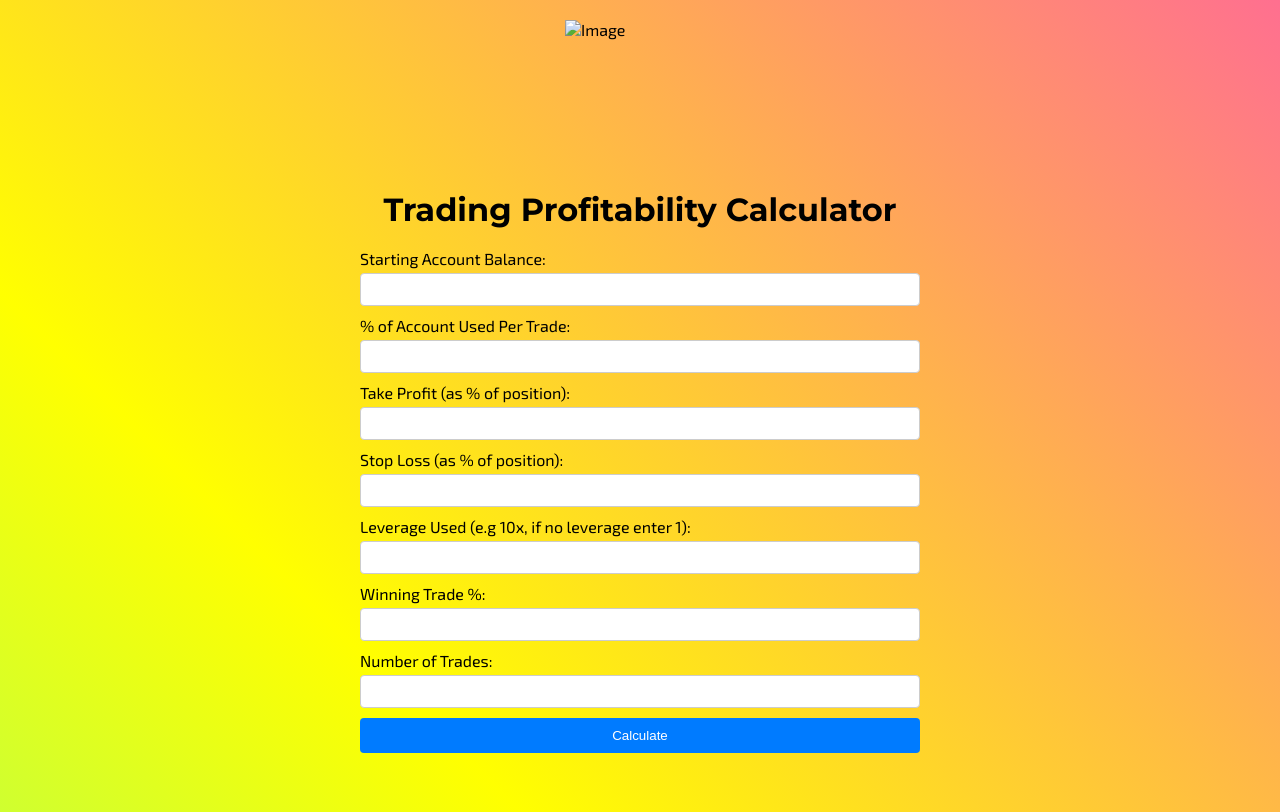
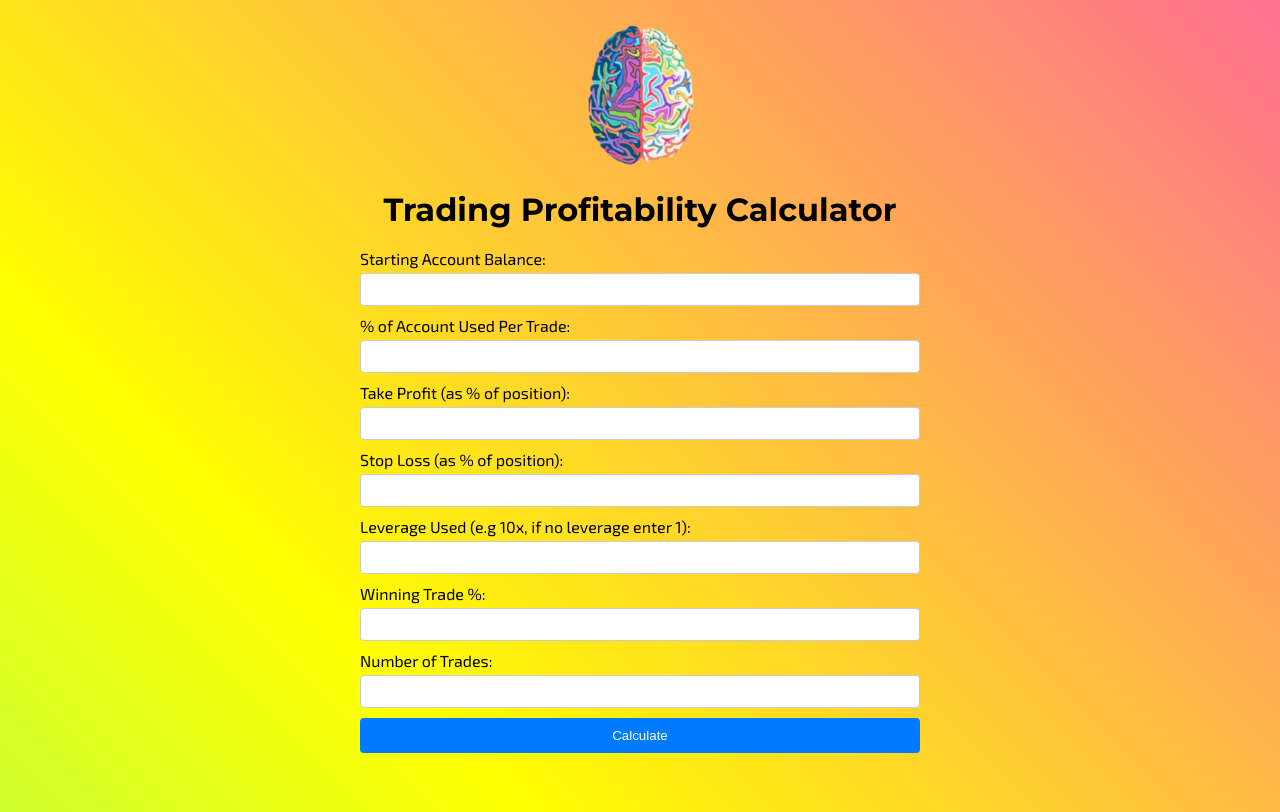
Before and after one commit to ddyas/Trading-Profitability-Calculator, a plain HTML site: page index.html in a window 1280 px wide. Drawn offline with Linux system fonts and the light colour scheme.

Commit message:
Update index.html

```diff
--- a/index.html
+++ b/index.html
@@ -8,7 +8,7 @@
   <link rel="stylesheet" type="text/css" href="styles.css">
 </head>
 <body>
-  <img src="images/6.png" alt="Image" id="topImage">
+  <img src="6.png" alt="Image" id="topImage">
   <h1>Trading Profitability Calculator</h1>
   <form id="calculatorForm">
     <label for="accountBalance">Starting Account Balance:</label>
```
